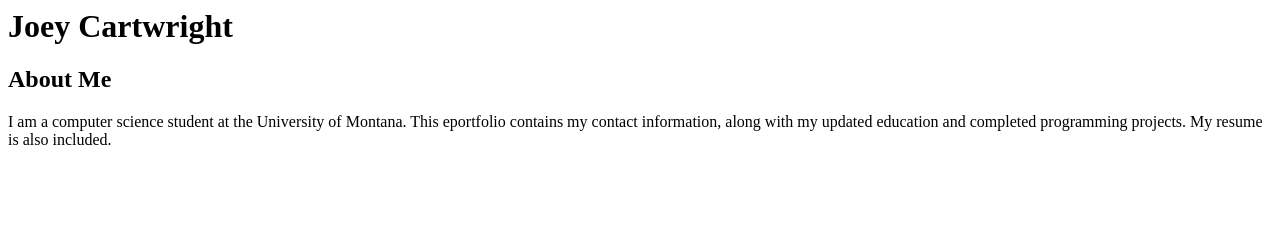
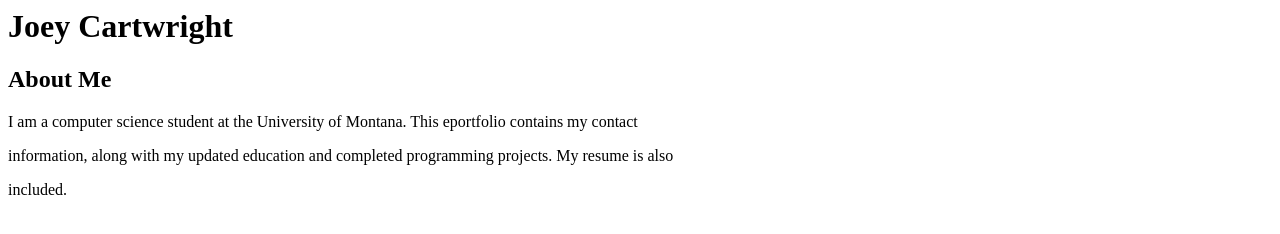
Before and after one commit to JoeyCartwright/JoeyCartwright.github.io, a plain HTML site: page index.html in a window 1280 px wide. Drawn offline with Linux system fonts and the light colour scheme.

Commit message:
Update index.html

```diff
--- a/index.html
+++ b/index.html
@@ -1,6 +1,6 @@
 <h1>Joey Cartwright</h1>
 
 <h2>About Me</h2>
-<p>I am a computer science student at the University of Montana. This eportfolio contains my contact
-information, along with my updated education and completed programming projects. My resume is also
-included. </p>
+<p>I am a computer science student at the University of Montana. This eportfolio contains my contact</p>
+<p>information, along with my updated education and completed programming projects. My resume is also</p>
+<p>included. </p>
```
